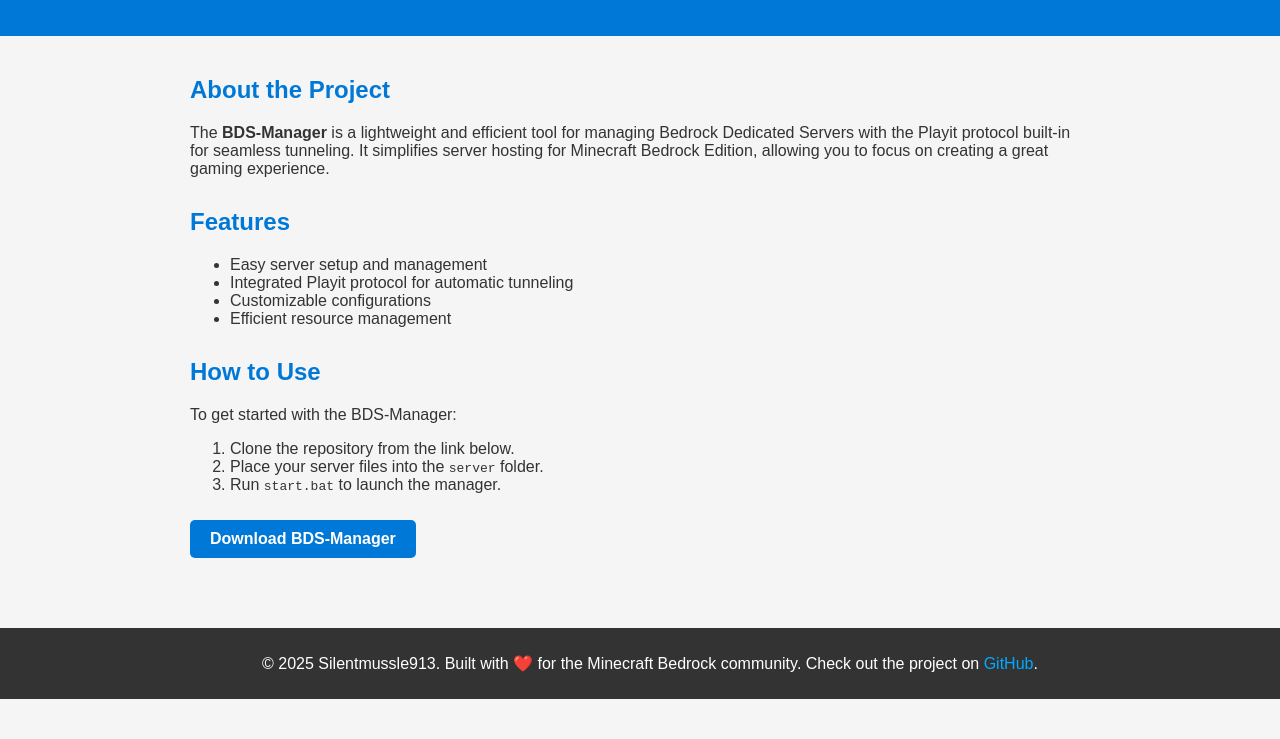
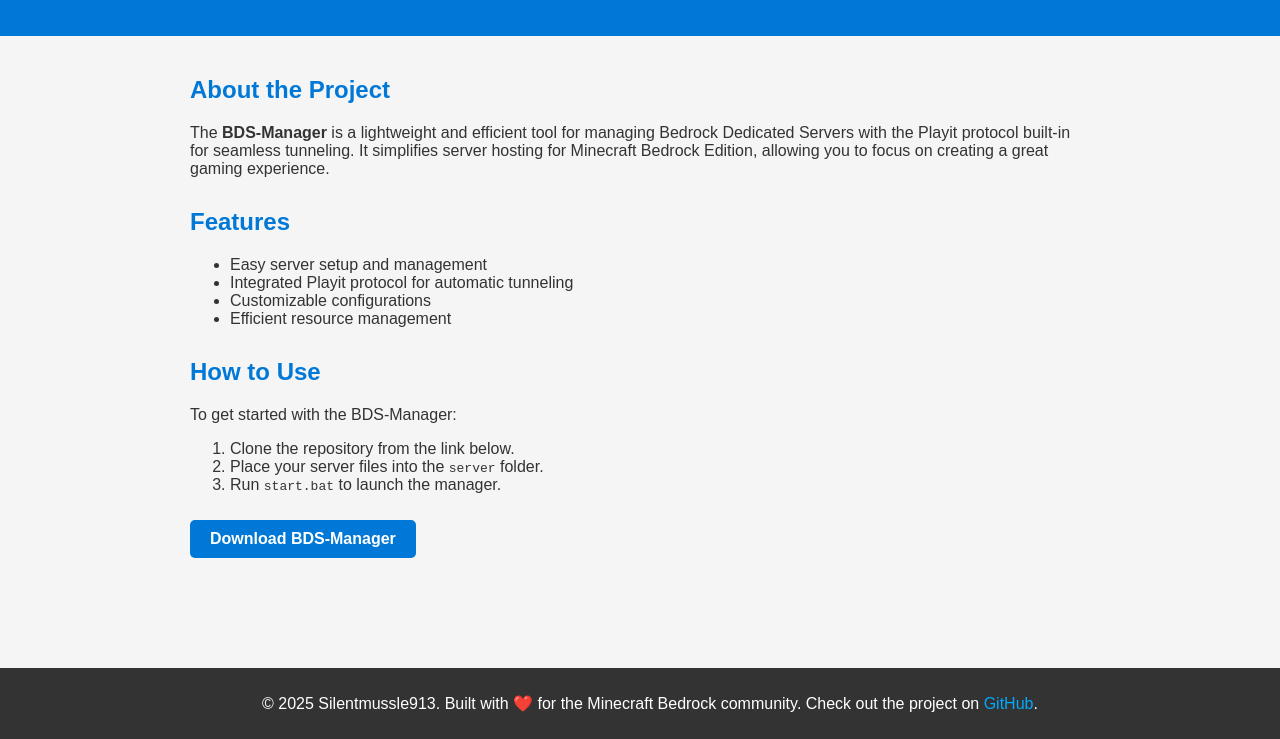
Before and after one commit to Silentmussle913/leviLamina-WebUI, a website: page index.html in a window 1280 px wide. Shown: the part 101-840 px from the top of the page. Before the commit the page ends 800 px from the top, so only its background shows below. Drawn offline with Linux system fonts and the light colour scheme.

Commit message:
Update index.html

```diff
--- a/index.html
+++ b/index.html
@@ -53,9 +53,9 @@
       color: white;
       text-align: center;
       padding: 10px;
-      position: fixed;
-      bottom: 0;
+      position: relative;
       width: 100%;
+      margin-top: 20px;
     }
     footer a {
       color: #00aaff;
@@ -63,6 +63,9 @@
     }
     footer a:hover {
       text-decoration: underline;
+    }
+    .spacer {
+      height: 40px;
     }
   </style>
 </head>
@@ -103,6 +106,8 @@
     </section>
   </main>
 
+  <div class="spacer"></div>
+
   <footer>
     <p>
       &copy; 2025 Silentmussle913. Built with ❤️ for the Minecraft Bedrock community.
```
